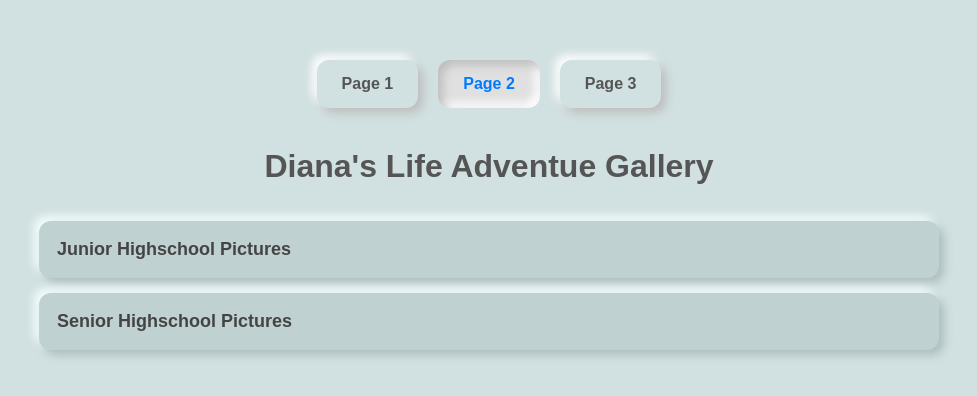
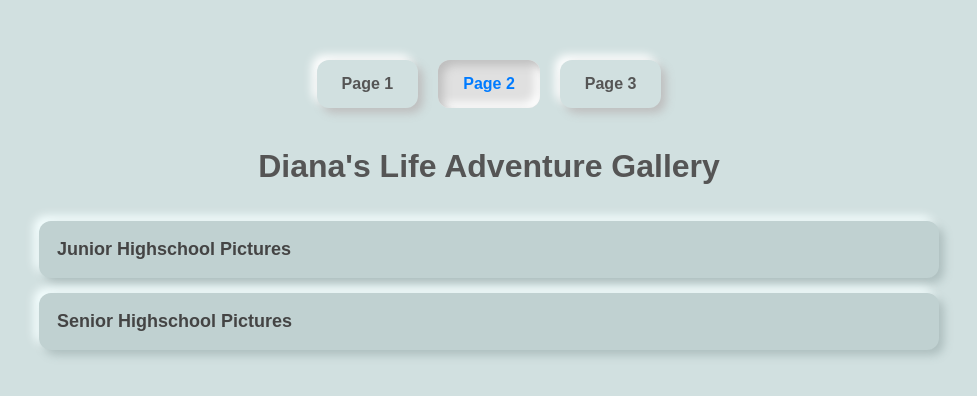
Before and after one commit to Jay-Mark25/diana_ITW, a plain HTML site: page page2_diana.html in a window 1280 px wide. Shown: the whole page, without its empty margins (151-1128 px from the left). Drawn offline with Linux system fonts and the light colour scheme.

Commit message:
Fix HTML structure and correct typos

```diff
--- a/page2_diana.html
+++ b/page2_diana.html
@@ -16,7 +16,7 @@
       <a href="page3_diana.html">Page 3</a>
     </nav>
 
-    <h1>Diana's Life Adventue Gallery</h1>
+    <h1>Diana's Life Adventure Gallery</h1>
 
     <button class="accordion">Junior Highschool Pictures</button>
     <div class="panel">
@@ -44,4 +44,5 @@
 
   <script src="script.js"></script>
 </body>
+
 </html>
```
